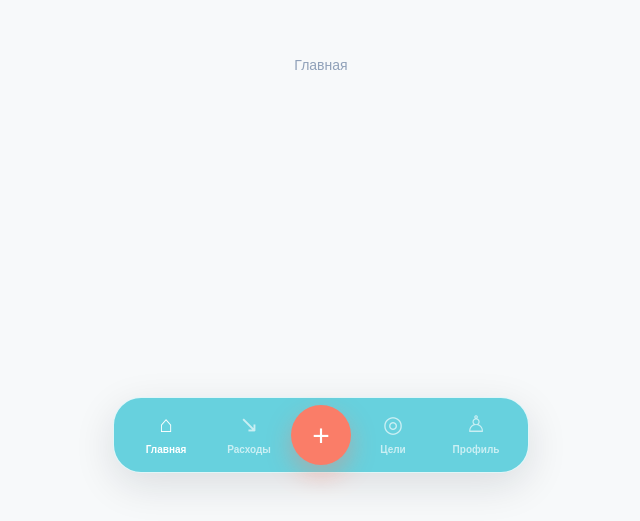
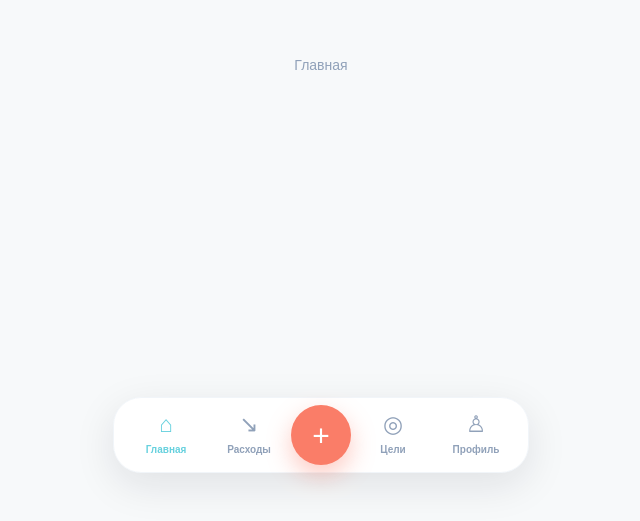
Before and after one commit to samusevvadim24-sys/fintrack, a Next.js app: page /dashboard in a window 1280 px wide. Shown: the part 311-832 px from the top of the page, without its empty margins (319-959 px from the left). Built offline with nearby package versions, Linux system fonts and the light colour scheme.

Commit message:
Keep navigation white and use cyan brand color for tab buttons

```diff
--- a/app/dashboard/page.tsx
+++ b/app/dashboard/page.tsx
@@ -21,10 +21,10 @@ export default function Dashboard() {
       </div>
 
       <nav className="fixed inset-x-0 bottom-0 z-20 mx-auto w-full max-w-md px-4 pb-4">
-        <div className="relative flex h-[76px] items-center justify-between rounded-[28px] border border-white/80 bg-[#67D1DE] px-5 shadow-[0_12px_40px_rgba(15,23,42,0.12)] backdrop-blur-xl">
+        <div className="relative flex h-[76px] items-center justify-between rounded-[28px] border border-slate-100 bg-white px-5 shadow-[0_12px_40px_rgba(15,23,42,0.10)] backdrop-blur-xl">
           <div className="flex w-full items-center justify-between pr-10">
             {tabs.slice(0, 2).map((tab) => (
-              <button key={tab.label} type="button" onClick={() => setActiveTab(tab.label)} className={`flex min-w-[64px] flex-col items-center gap-1.5 rounded-2xl px-2 py-2 transition-all duration-200 active:scale-90 ${activeTab === tab.label ? "text-white" : "text-white/65 hover:text-white/90"}`}>
+              <button key={tab.label} type="button" onClick={() => setActiveTab(tab.label)} className={`flex min-w-[64px] flex-col items-center gap-1.5 rounded-2xl px-2 py-2 transition-all duration-200 active:scale-90 ${activeTab === tab.label ? "text-[#67D1DE]" : "text-slate-400 hover:text-[#67D1DE]"}`}>
                 <span className="text-[23px] leading-none">{tab.icon}</span>
                 <span className="text-[10px] font-semibold">{tab.label}</span>
               </button>
@@ -35,7 +35,7 @@ export default function Dashboard() {
 
           <div className="flex w-full items-center justify-between pl-10">
             {tabs.slice(2).map((tab) => (
-              <button key={tab.label} type="button" onClick={() => setActiveTab(tab.label)} className={`flex min-w-[64px] flex-col items-center gap-1.5 rounded-2xl px-2 py-2 transition-all duration-200 active:scale-90 ${activeTab === tab.label ? "text-white" : "text-white/65 hover:text-white/90"}`}>
+              <button key={tab.label} type="button" onClick={() => setActiveTab(tab.label)} className={`flex min-w-[64px] flex-col items-center gap-1.5 rounded-2xl px-2 py-2 transition-all duration-200 active:scale-90 ${activeTab === tab.label ? "text-[#67D1DE]" : "text-slate-400 hover:text-[#67D1DE]"}`}>
                 <span className="text-[23px] leading-none">{tab.icon}</span>
                 <span className="text-[10px] font-semibold">{tab.label}</span>
               </button>
```
